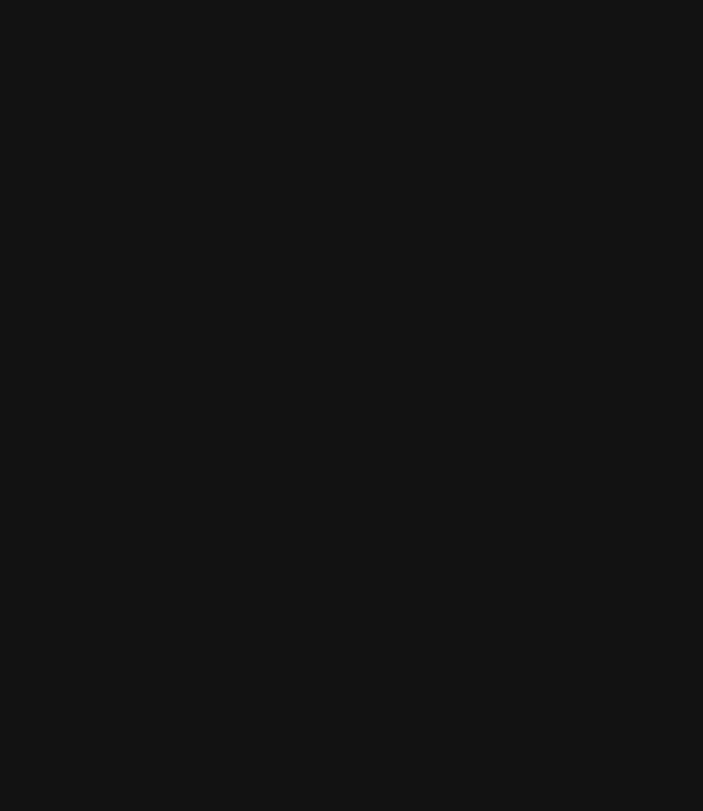
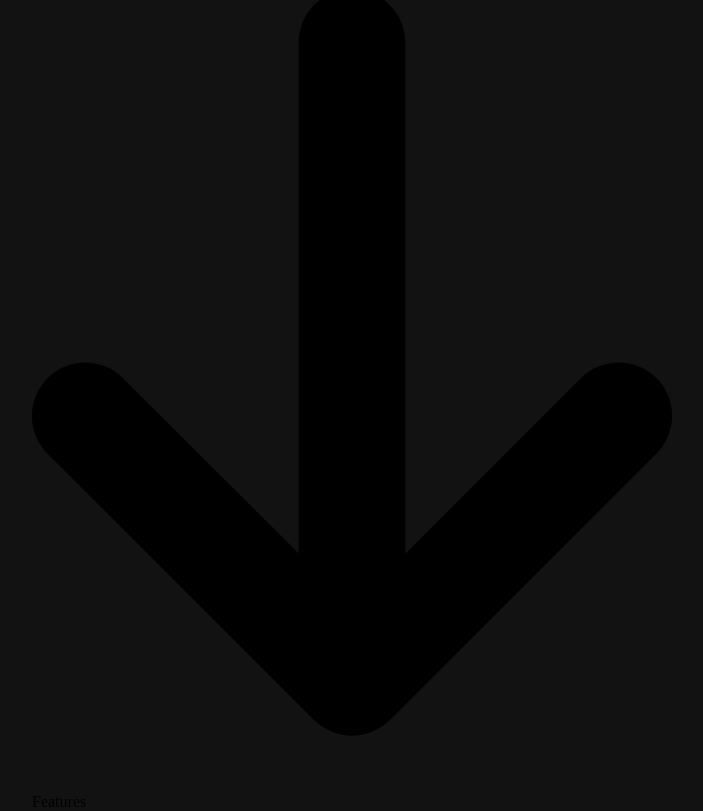
Before and after one commit to Amanjot-001/Mopl-UI, a React (Vite) app: page / in a window 1280 px wide. Shown: the part 299-1110 px from the top of the page, without its empty margins (288-991 px from the left). Before the commit the page ends 800 px from the top, so only its background shows below. Built offline with nearby package versions, Linux system fonts and the light colour scheme; the HTML template or start-up script is replaced by a standard one.

Commit message:
label created

```diff
--- a/src/App.jsx
+++ b/src/App.jsx
@@ -1,12 +1,14 @@
 import './styles/App.css'
 import Nav from './components/Nav'
 import Header from './components/Header'
+import Label from './components/Label'
 
 function App() {
   return (
     <div className='container'>
       <Nav />
       <Header />
+      <Label />
     </div>
   )
 }
--- /dev/null
+++ b/src/components/Label.jsx
@@ -0,0 +1,12 @@
+import downArrow from '../assets/svg/arrow-down-solid.svg'
+
+export default function Label() {
+    return (
+        <div className="label">
+            <div className="arrow">
+                <img src={downArrow} alt="down-arrow" />
+            </div>
+            <div className='text'>Features</div>
+        </div>
+    )
+}
```
Also changed, not shown: src/assets/svg/arrow-down-solid.svg (added).
